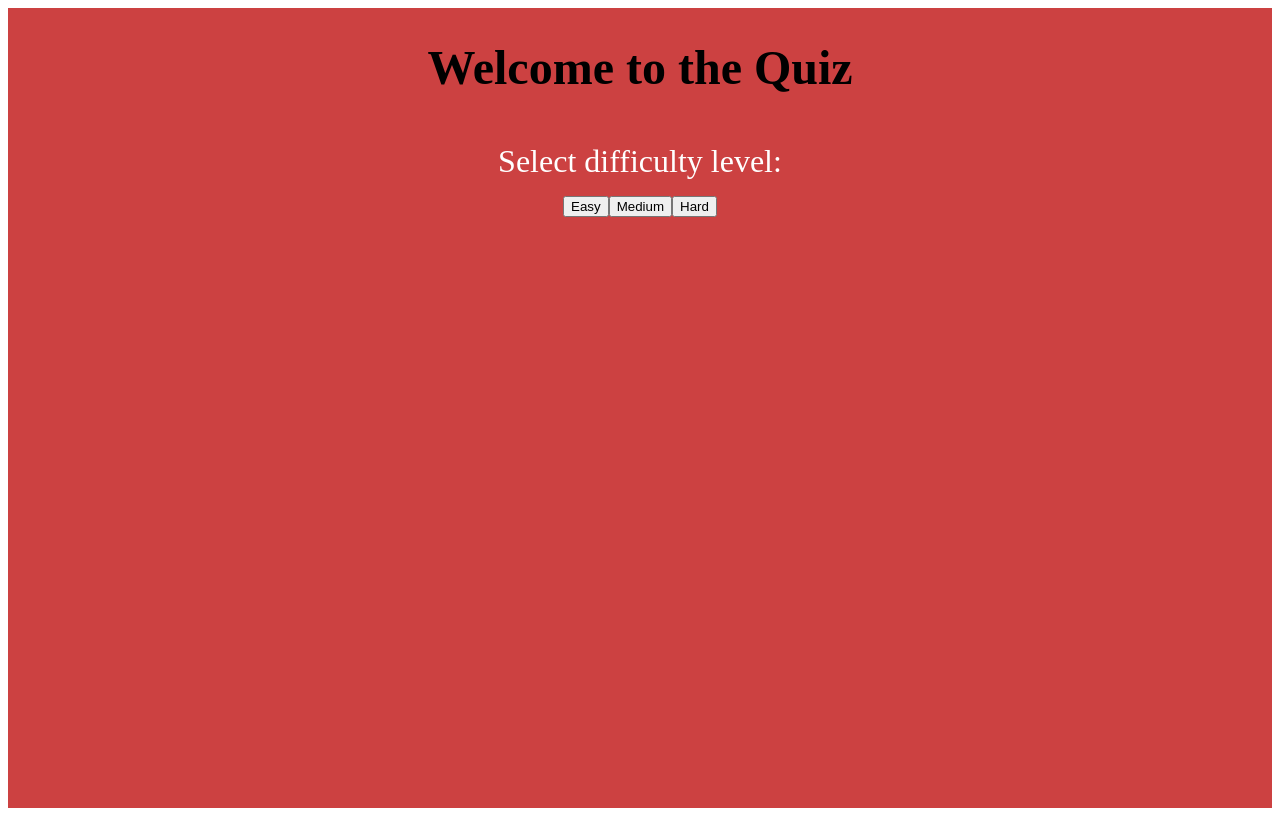
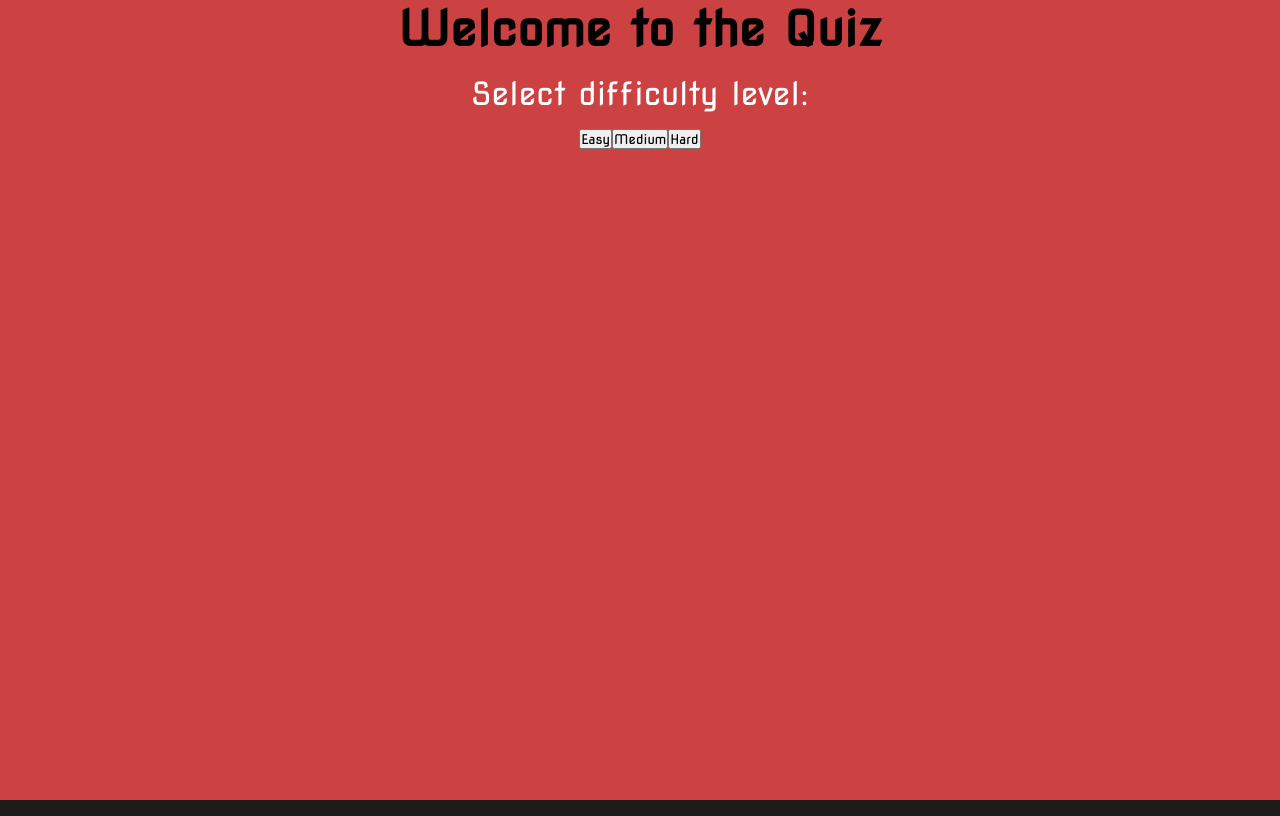
Before and after one commit to sabinaSandais/Quiz-App, a React (Vite) app: page / in a window 1280 px wide. Built offline with nearby package versions, Linux system fonts and the light colour scheme.

Commit message:
Update App.css

```diff
--- a/src/App.css
+++ b/src/App.css
@@ -1,3 +1,14 @@
+@import url('https://fonts.googleapis.com/css2?family=Nova+Square&display=swap');
+:root{
+  background-color: rgb(29, 26, 26);
+}
+*{
+  box-sizing: border-box;
+  margin: 0;
+  padding: 0;
+  font-size: 62.50;
+  font-family: 'Nova Square', cursive;
+}
 /* #root {
   max-width: 1280px;
   margin: 0 auto;
```
